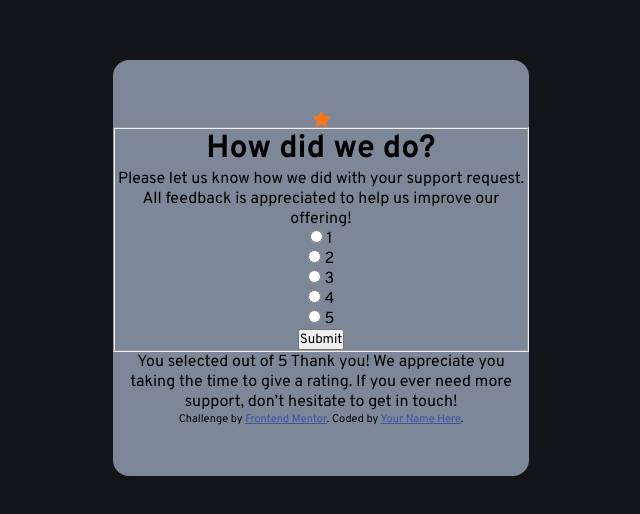
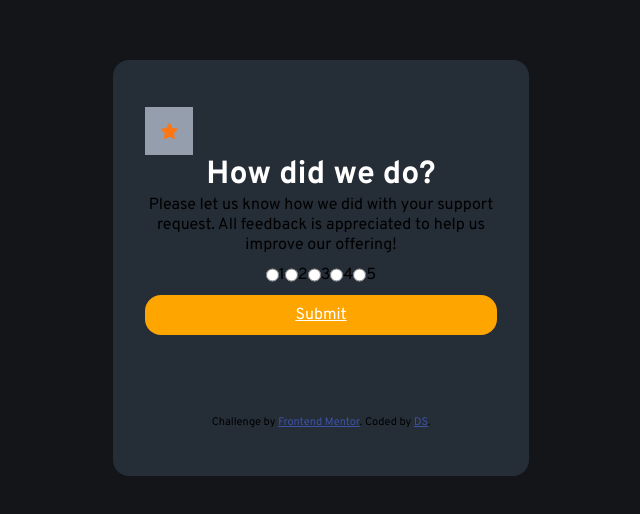
Before and after one commit to ds174/interective_rating_component, a plain HTML site: page index.html in a window 1280 px wide. Shown: the part 132-646 px from the top of the page, without its empty margins (319-959 px from the left). Drawn offline with Linux system fonts and the light colour scheme.

Commit message:
better structure

```diff
--- a/index.html
+++ b/index.html
@@ -37,9 +37,9 @@
   <body>
     <main>
       <div class="interactive_board">
-        <!-- Rating state start -->
+        <div class="star_symbol">
         <img src="images/icon-star.svg" alt="orange star">
-        <fieldset>
+        </div>
           <h1>How did we do?</h1>
 
           <p>
@@ -47,29 +47,32 @@
             feedback is appreciated to help us improve our offering!
           </p>
           <div class="rating_component">
-          <input type="radio" name="number" id="one" />
+          <input type="radio" name="rate" id="one" />
           <label for="one">1</label> <br />
-          <input type="radio" name="number" id="two" />
+          <input type="radio" name="rate" id="two" />
           <label for="two">2</label> <br />
-          <input type="radio" name="number" id="three" />
+          <input type="radio" name="rate" id="three" />
           <label for="three">3</label> <br />
-          <input type="radio" name="number" id="four" />
+          <input type="radio" name="rate" id="four" />
           <label for="four">4</label> <br />
-          <input type="radio" name="number" id="five" />
+          <input type="radio" name="rate" id="five" />
           <label for="five">5</label>
           </div>
 
-          <button class="btn">Submit</button>
-        </fieldset>
+          <a href="" class="button">Submit</a>
+
 
         <!-- Rating state end -->
 
+
+
         <!-- Thank you state start -->
-
+          <div class="feedback_card">
         You selected
         <!-- Add rating here -->
         out of 5 Thank you! We appreciate you taking the time to give a rating.
         If you ever need more support, don’t hesitate to get in touch!
+        </div>
 
         <!-- Thank you state end -->
 
@@ -77,7 +80,7 @@
           Challenge by
           <a href="https://www.frontendmentor.io?ref=challenge" target="_blank"
             >Frontend Mentor</a
-          >. Coded by <a href="#">Your Name Here</a>.
+          >. Coded by <a href="#">DS</a>.
         </div>
       </div>
     </main>
--- a/style.css
+++ b/style.css
@@ -14,16 +14,44 @@ body {
   background-color: #131518;
 }
 
+h1 {
+  color: hsl(0, 0%, 100%);
+}
 .interactive_board {
   width: 26rem;
   height: 26rem;
-  background-color: hsl(216, 12%, 54%);
+  padding: 2rem;
+  background-color: hsl(213, 19%, 18%);
   display: flex;
-  align-items: center;
+  align-items: left;
   justify-content: center;
   flex-direction: column;
   border-radius: 1rem;
 }
 
-.interactive_board .rating_component input {
+.star_symbol {
+  height: 3rem;
+  width: 3rem;
+  background-color: hsl(217, 12%, 63%);
+  display: flex;
+  align-items: center;
+  justify-content: center;
+
 }
+
+.rating_component{
+  display: flex;
+  justify-content: center;
+  padding: 10px;
+}
+
+.feedback_card{
+  visibility:  hidden;
+}
+
+.button {
+  background-color: orange;
+  color: white;
+  padding: 10px;
+  border-radius: 1rem;
+}
```
